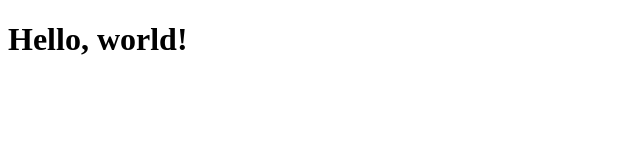
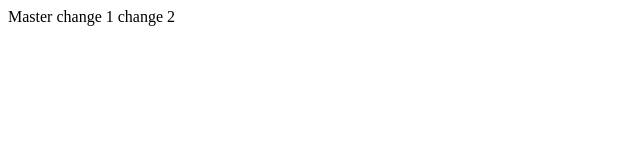
Before and after one commit to DedRobin/git_train_test, a plain HTML site: page index.html in a window 1280 px wide. Shown: the whole page, without its empty margins (0-640 px from the left). Drawn offline with Linux system fonts and the light colour scheme.

Commit message:
Revert "fix: change 3"
This reverts commit ca00b8bab73795fed4d581aaea6725aaf90719ef.

```diff
--- a/index.html
+++ b/index.html
@@ -6,7 +6,9 @@
     <title>Document</title>
 </head>
 <body>
-    <h1>Hello, world!</h1>
+    Master
+    change 1
+    change 2
 </body>
 <script src="index.js">
 </script>
```
